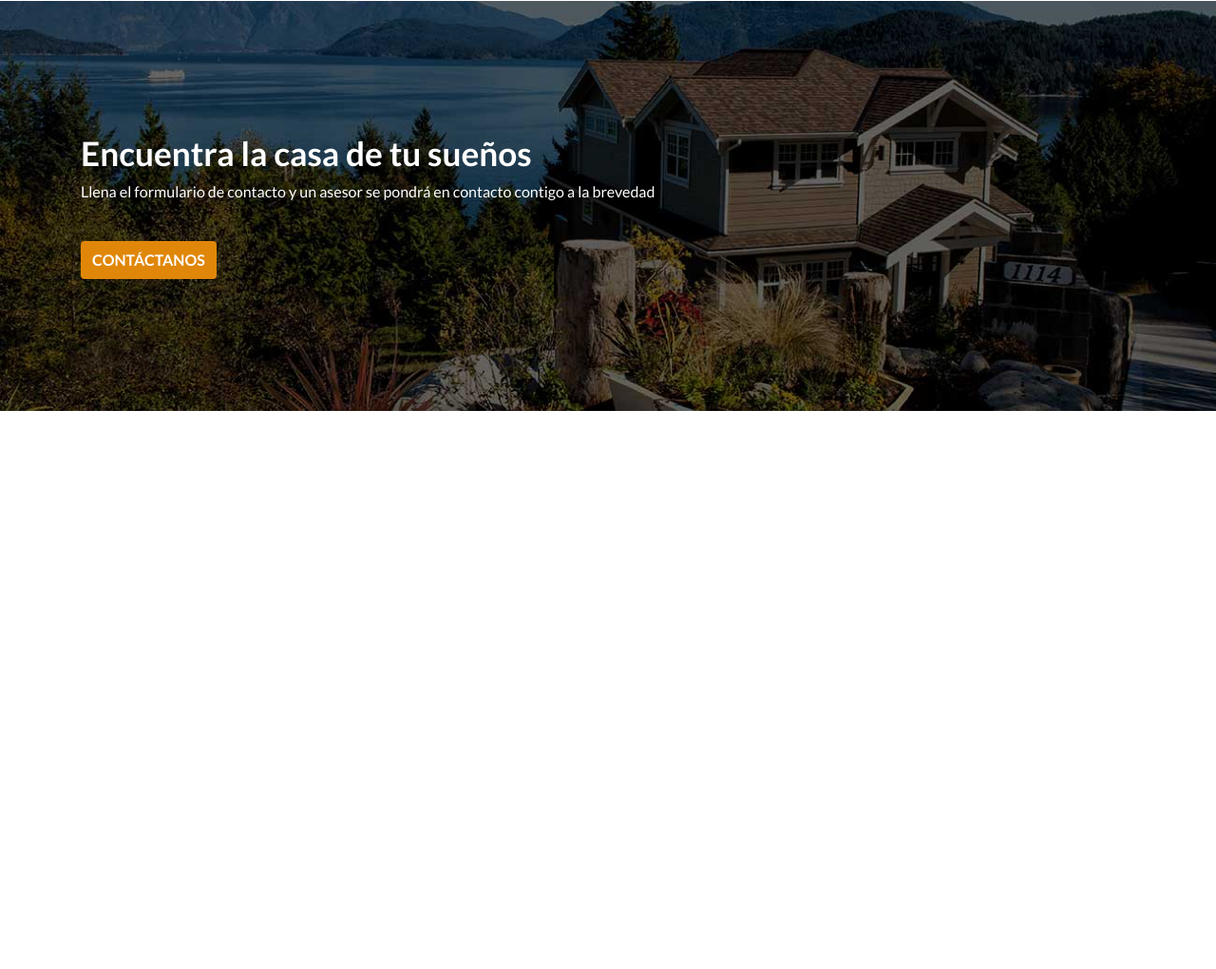
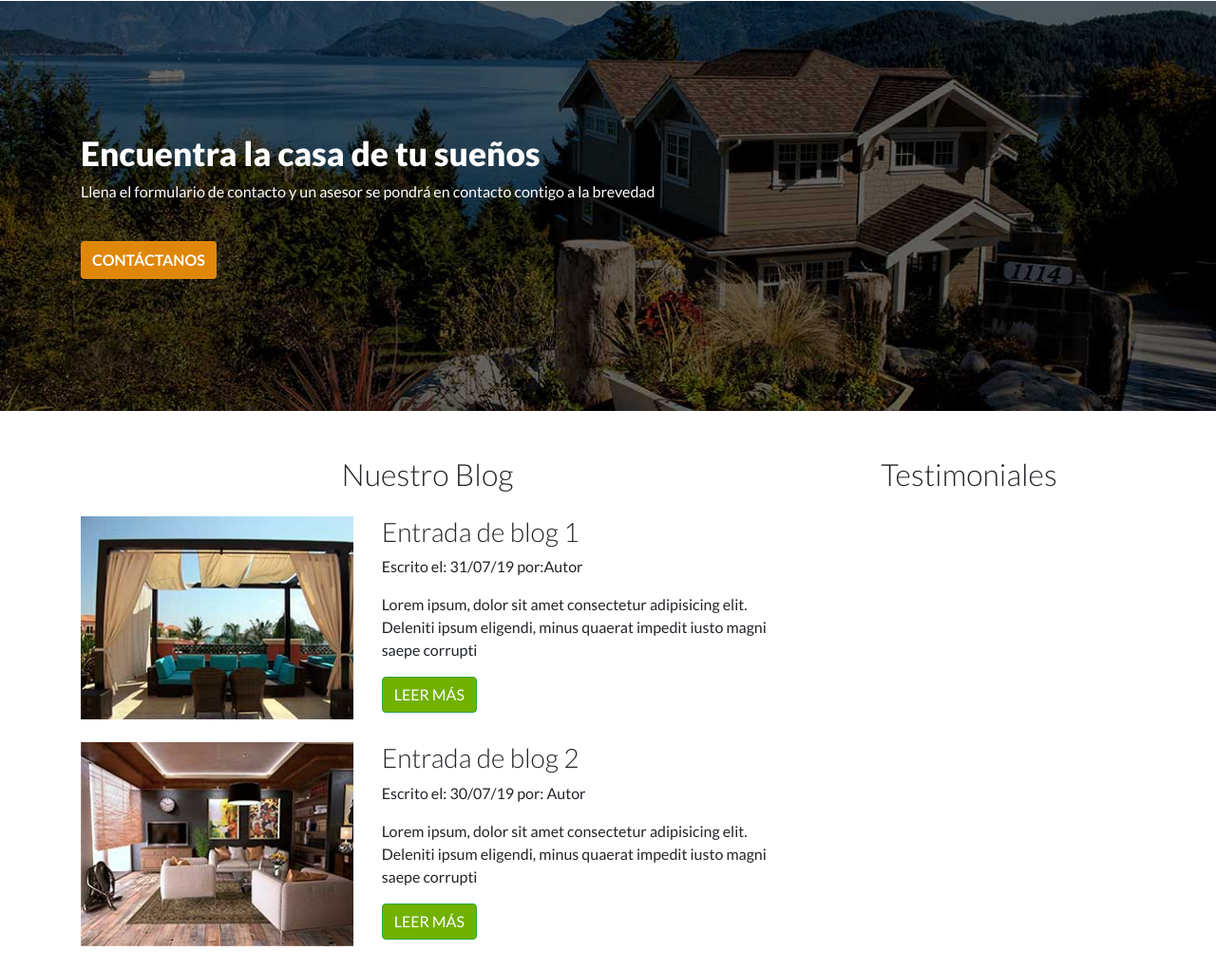
Before and after one commit to FZuccala/talem_inmobiliaria, a plain HTML site: page index.html in a window 1280 px wide. Shown: the part 2445-3466 px from the top of the page at 95% size. Before the commit the page ends 2878 px from the top, so only its background shows below. Drawn offline with nearby package versions, Linux system fonts and the light colour scheme.

Commit message:
empezando la seccion de blog y testimoniales

```diff
--- a/css/styles.css
+++ b/css/styles.css
@@ -89,5 +89,5 @@ section.encuentra{
 }
 .encuentra h3{
     font-size: 2.2rem;
-    font-weight: 700;
+    font-weight: 900;
 }
--- a/index.html
+++ b/index.html
@@ -242,7 +242,39 @@
                 </div>
             </div>
         </div>
-    </section>
+    </section><!--fin section encuentra-->
+    <div class="container mt-5">
+        <div class="row">
+            <div class="col-md-8">
+                <h2 class="text-center mb-4">Nuestro Blog</h2>
+                <div class="row entrada mb-4">
+                    <div class="col-md-5">
+                        <img src="img/blog1.jpg" alt="entrada de blog" class="img-fluid">
+                    </div>
+                    <div class="col-md-7">
+                        <h3 class="mb-2">Entrada de blog 1</h3>
+                        <p class="meta">Escrito el: <span>31/07/19</span> por:<span>Autor</span></p>
+                        <p>Lorem ipsum, dolor sit amet consectetur adipisicing elit. Deleniti ipsum eligendi, minus quaerat impedit iusto magni saepe corrupti</p>
+                        <a href="#" class="btn btn-success fondo-verde text-uppercase text-white">Leer más</a>
+                    </div>
+                </div>
+                <div class="row entrada mb-4">
+                    <div class="col-md-5">
+                            <img src="img/blog2.jpg" alt="entrada de blog" class="img-fluid">
+                        </div>
+                        <div class="col-md-7">
+                            <h3 class="mb-2">Entrada de blog 2</h3>
+                            <p class="meta">Escrito el: <span>30/07/19</span> por: <span>Autor</span></p>
+                            <p>Lorem ipsum, dolor sit amet consectetur adipisicing elit. Deleniti ipsum eligendi, minus quaerat impedit iusto magni saepe corrupti</p>
+                            <a href="#" class="btn btn-success fondo-verde text-uppercase text-white">Leer más</a>
+                        </div>
+                </div>
+            </div>
+            <div class="col-md-4">
+                <h2 class="text-center mb-4">Testimoniales</h2>
+            </div>
+        </div><!--fin row-->
+    </div><!--fin container-->
 
 
     <script src="https://code.jquery.com/jquery-3.3.1.slim.min.js" integrity="sha384-q8i/X+965DzO0rT7abK41JStQIAqVgRVzpbzo5smXKp4YfRvH+8abtTE1Pi6jizo" crossorigin="anonymous"></script>
```
